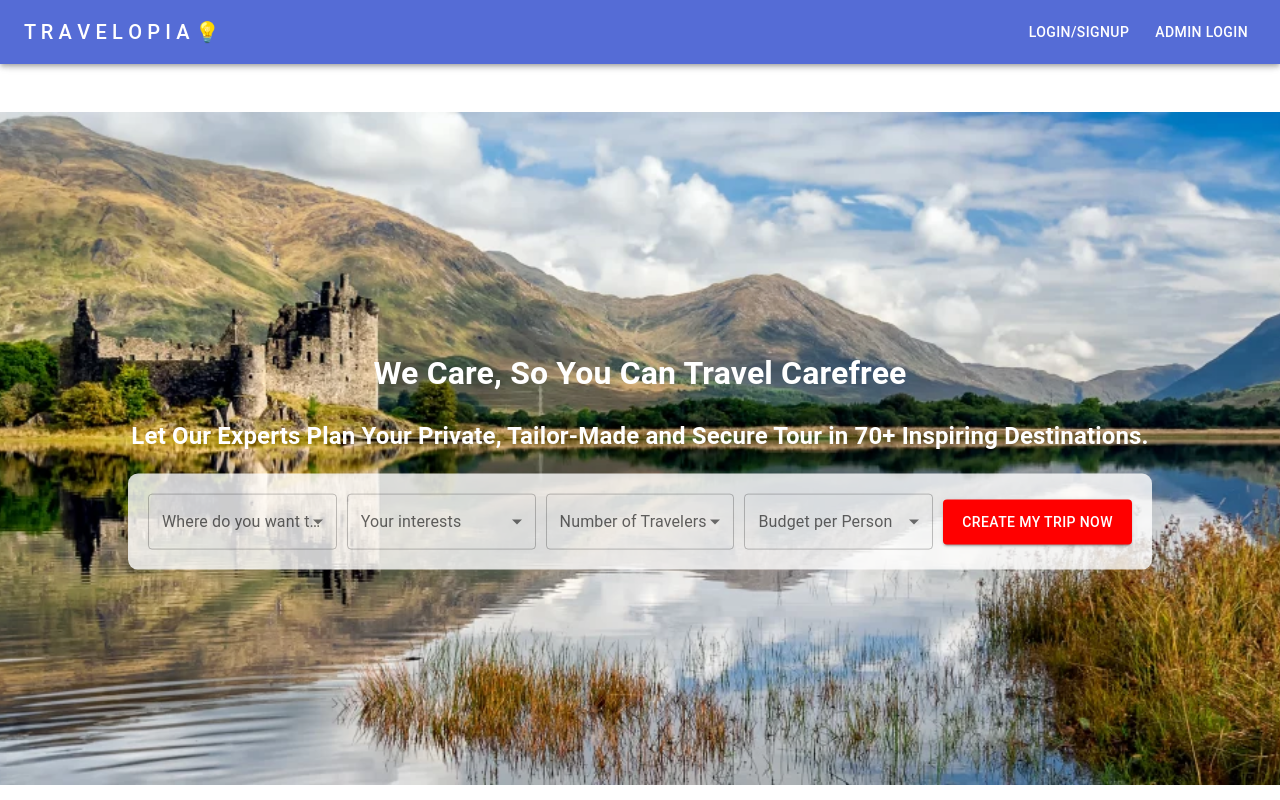
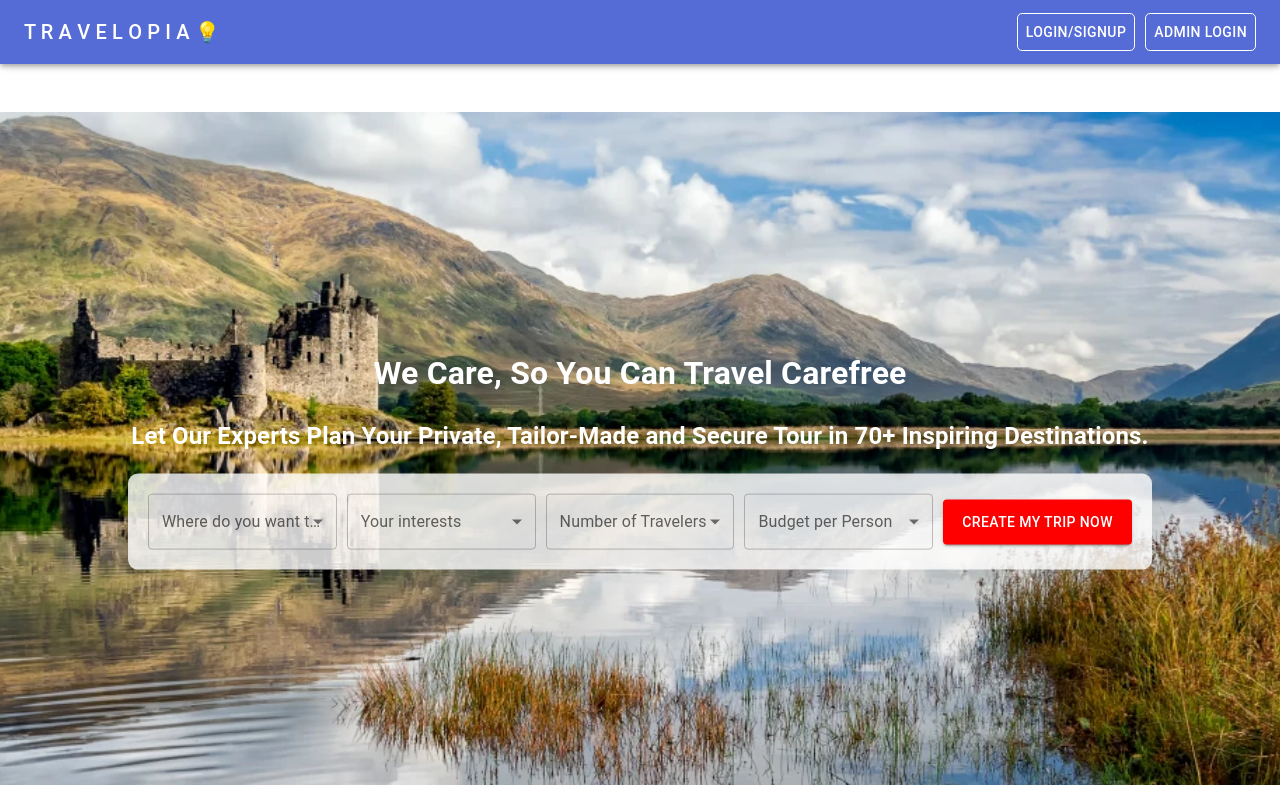
Before and after one commit to MayankBelwal05/Travelopia-Assignment, a React (Vite) app in the folder frontend/: page / in a window 1280 px wide. Built offline with nearby package versions, Linux system fonts and the light colour scheme.

Commit message:
button change

```diff
--- a/frontend/src/components/Navbar.jsx
+++ b/frontend/src/components/Navbar.jsx
@@ -88,8 +88,31 @@ function DrawerAppBar(props) {
             </Link>
           </Typography>
           <Box sx={{ display: { xs: 'none', sm: 'block' } }}>
-            <Button component={Link} to="/login" sx={{ color: '#fff', textDecoration: 'none', marginRight: '10px' }}>Login/SignUp</Button>
-            <Button component={Link} to="/adminlogin" sx={{ color: '#fff', textDecoration: 'none' }}>Admin Login</Button>
+          <Button
+  component={Link}
+  to="/login"
+  sx={{
+    color: '#fff',
+    textDecoration: 'none',
+    marginRight: '10px',
+    border: '1px solid #fff',
+    borderRadius: '5px',
+  }}
+>
+  Login/SignUp
+</Button>
+<Button
+  component={Link}
+  to="/adminlogin"
+  sx={{
+    color: '#fff',
+    textDecoration: 'none',
+    border: '1px solid #fff',
+    borderRadius: '5px',
+  }}
+>
+  Admin Login
+</Button>
           </Box>
         </Toolbar>
       </AppBar>
```
